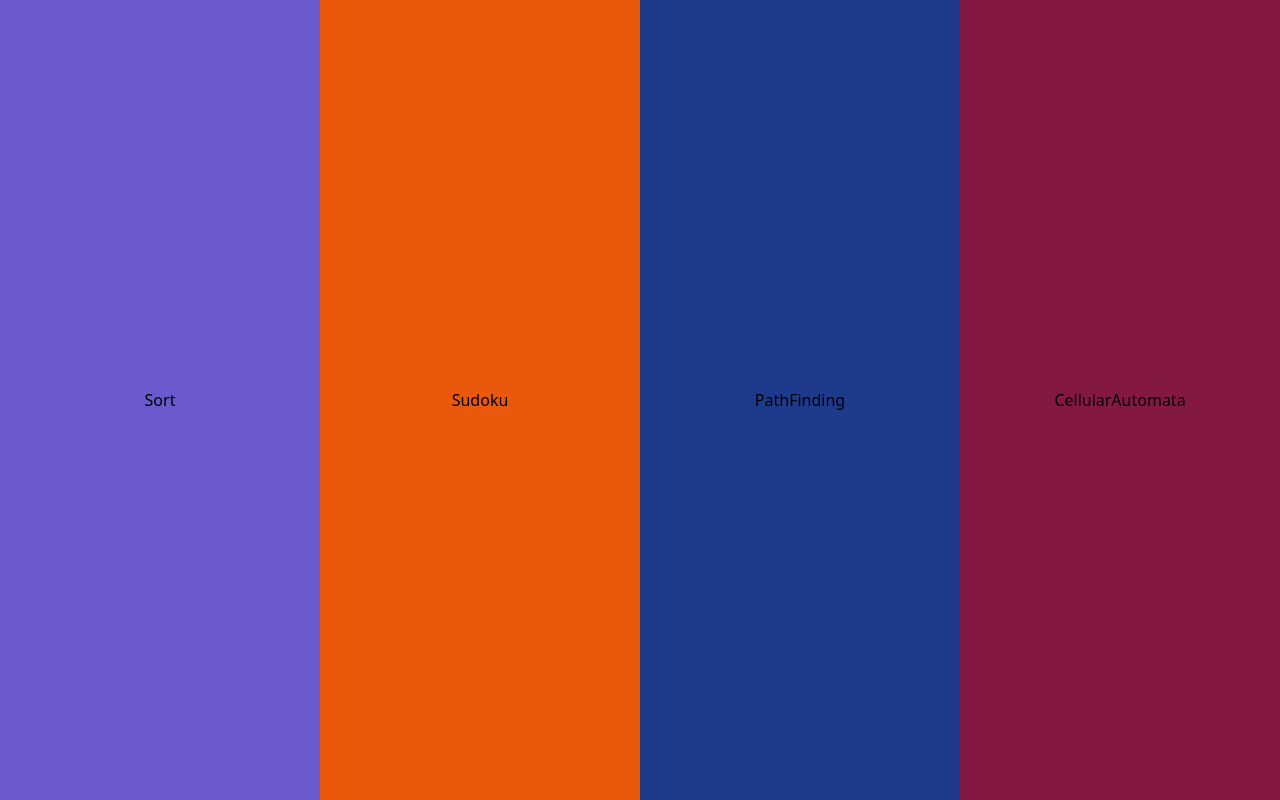
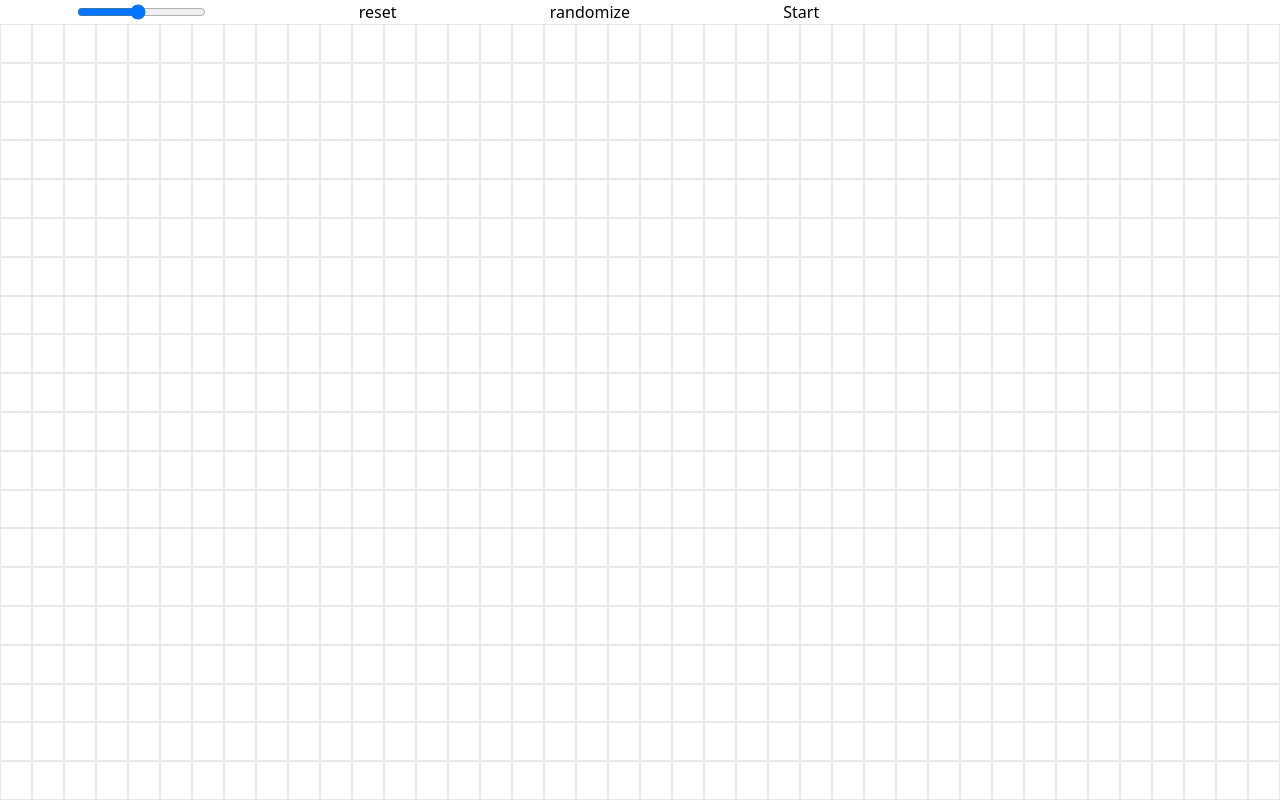
Before and after one commit to Madhurg2002/Visualizer, a React (Create React App) app: page /GameOfLife in a window 1280 px wide. Before the commit this address led to /home. Built offline with nearby package versions, Linux system fonts and the light colour scheme.

Commit message:
Cellular  Automata Complete Basic

```diff
--- a/package.json
+++ b/package.json
@@ -6,13 +6,13 @@
     "@testing-library/jest-dom": "^5.16.4",
     "@testing-library/react": "^13.3.0",
     "@testing-library/user-event": "^13.5.0",
+    "js-priority-queue": "^0.1.5",
     "react": "^18.2.0",
     "react-dom": "^18.2.0",
     "react-router-dom": "^6.3.0",
     "react-scripts": "5.0.1",
-    "react-select": "^5.4.0",
-    "react-tailwind": "^0.0.0",
-    "tailwind-react": "^0.0.0",
+    "react-select": "^5.7.0",
+    "tailwindcss": "^3.2.6",
     "web-vitals": "^2.1.4"
   },
   "scripts": {
--- a/src/App.js
+++ b/src/App.js
@@ -7,6 +7,7 @@ import Home from "./Page/Home"
 import PathFinding from "./Page/Pathfinding"
 import Sudoku from './Page/Sudoku';
 import CellularAutomata from './Page/CellularAutomata';
+import Temp from './Page/CellularAutomata/temp';
 export default function App() {
   return (
     <BrowserRouter>
@@ -16,6 +17,7 @@ export default function App() {
         <Route exact path="/Sudoku" element={<Sudoku />} />
         <Route exact path="/PathFinding" element={<PathFinding />} />
         <Route exact path="/CellularAutomata" element={<CellularAutomata />} />
+        <Route exact path="/GameOfLife" element={<Temp />} />
         <Route path="/*" element={<Navigate to="/home" />} />
       </Routes>
     </BrowserRouter>
--- /dev/null
+++ b/src/Page/CellularAutomata/temp.js
@@ -0,0 +1,122 @@
+import React, { useEffect, useState } from "react";
+import "./Index.css"
+// import Select from "react-select";
+// import DropdownComponent from "./DropDown";
+// import axios from "axios";
+// import Token from "../../Actions/Token";
+// import { useCookies } from "react-cookie";
+let arr = [];
+export default function PathFinding() {
+    const [Grid, setGrid] = useState();
+    const [size, setSize] = useState(20);
+    var md = false;
+    function lcp() { md = false; }
+    function lco() { md = true; }
+    var SleepTime = 2;
+    async function algo() {
+        console.log("?");
+        const arr1 = Array.from({ length: size }, () => Array.from({ length: 2 * size }, () => 0));
+        function check(j, i, arr) {
+            var cell = arr[j][i];
+            var count = -cell;
+            for (let k = j - 1; k <= j + 1; k++)
+                for (let l = i - 1; l <= i + 1; l++)
+                    count += arr[(size * 1 + k) % size][((2 * size) + l) % (2 * size)];
+            if (count < 2) {
+                return 0;
+            }
+            if ((cell === 1 && count === 2) || count === 3) return 1;
+            return 0;
+        } for (let j = 0; j < size; j++)
+            for (let i = 0; i < 2 * size; i++)
+                arr1[j][i] = check(j, i, arr);
+        arr = arr1
+        setGridtoArr(arr);
+    }
+    function handleChangeSpeed(a) {
+        SleepTime = a.target.value
+    }
+    function resetGrid() {
+        for (let j = 0; j < size; j++)
+            for (let i = 0; i < 2 * size; i++)
+                arr[j][i] = 0;
+        Array.from(document.getElementsByClassName("blocks")).forEach(e => { e.className = "blocks"; })
+    }
+    function change(e) {
+        if (md) {
+            const j = parseInt((e.target.parentElement.id).replace("j-", "")), i = parseInt((e.target.id).replace("i-", ""))
+            arr[j][i] = 1;
+            setGridtoArr(arr)
+        }
+    }
+    function setGridtoArr(arr) {
+        var t5 = [], t6 = [];
+        for (let j = 0; j < size; j++) {
+            t5 = [];
+            for (let i = 0; i < 2 * size; i++) {
+                if (arr[j][i] === 1)
+                    t5[i] = <button id={`i-${i}`} className="blocks path" value={0} onMouseEnter={change} onMouseUp={lcp} onMouseDown={e => { lco(); change(e) }} />;
+                else
+                    t5[i] = <button id={`i-${i}`} className="blocks" value={0} onMouseEnter={change} onMouseUp={lcp} onMouseDown={e => { lco(); change(e) }} />;
+            }
+            t6[j] = <div id={`j-${j}`} className="block-rows flex h-full w-screen" >{t5}</div>;
+        }
+        console.log("setarr")
+        setGrid(t6);
+    }
+    const [isRunning, setIsRunning] = useState(false);
+    function randomize(rows, cols) {
+        console.log(arr);
+        arr = new Array(rows);
+        for (let i = 0; i < rows; i++) {
+            arr[i] = new Array(cols);
+            for (let j = 0; j < cols; j++)
+                arr[i][j] = Math.round(Math.random()); // Generate either 0 or 1
+        }
+        console.log(arr);
+        setGridtoArr(arr);
+        return arr;
+    }
+    useEffect(() => {
+        // t1 = create2DArray(2 * size, size);
+        var temp = [], temp1 = [];
+        arr = Array.from({ length: size }, () => Array.from({ length: 2 * size }, () => 0));
+        for (let i = 0; i < 2 * size; i++)
+            temp[i] = <button id={`i-${i}`} className="blocks" value={0} onMouseEnter={change} onMouseUp={lcp} onMouseDown={e => { lco(); change(e) }} />;
+        for (let j = 0; j < size; j++)
+            temp1[j] = <div id={`j-${j}`} className="block-rows flex h-full w-screen" >{temp}</div>;
+        console.log(arr)
+        setGridtoArr(arr)
+        resetGrid();
+        // console.log(arr)
+        setIsRunning(false);
+        setGrid(<>{temp1}</>);
+    }, [size])
+    useEffect(() => {
+        let intervalId;
+        if (isRunning) {
+            intervalId = setInterval(() => {
+                algo()
+            }, 100);
+        }
+        return () => {
+            clearInterval(intervalId);
+        };
+    }, [isRunning]);
+    return (
+        < div className="flex flex-col h-screen w-screen" >
+            <div id="nav" className="flex justify-around  w-full h-100 ">
+                <input type="range" min={5} max={100} onChange={
+                    e => setTimeout(() => {
+                        setSize(e.target.value);
+                        resetGrid();
+                    }, 1000)} step={1} />
+                <button onClick={() => { setTimeout(() => { resetGrid(); }, 1000) }}>reset</button>
+                <button onClick={() => { setTimeout(() => { randomize(size, 2 * size); }) }}>randomize</button>
+                <button onClick={() => { setTimeout(() => { setIsRunning(prevIsRunning => !prevIsRunning); }, 1000) }}>{isRunning ? 'Stop' : 'Start'}</button>
+                <input type="number" onChange={handleChangeSpeed} />
+            </div >
+            {Grid}
+        </div >
+    );
+}
--- a/src/Page/Home/index.js
+++ b/src/Page/Home/index.js
@@ -2,7 +2,12 @@ import React from "react";
 import './index.css'
 import { Link } from 'react-router-dom';
 export default function Home() {
-    const options = [["Sort", "bg-yellow-600"], ["Sudoku", "bg-orange-600"], ["PathFinding", "bg-blue-900"],["CellularAutomata","bg-pink-900"]];
+    const options = [
+        ["Sort", "bg-yellow-600"],
+        ["Sudoku", "bg-orange-600"],
+        ["PathFinding", "bg-blue-900"],
+        ["CellularAutomata", "bg-pink-900"],
+        ["GameOfLife", "bg-pink-900"]];
     return (
         // <div class></div>
         <div className="flex w-full h-screen">
--- a/src/Page/Pathfinding/index.js
+++ b/src/Page/Pathfinding/index.js
@@ -2,6 +2,8 @@ import React, { useEffect, useState } from "react";
 import Select from "react-select";
 // import DropdownComponent from "./DropDown";
 import "./Index.css"
+import PriorityQueue from "js-priority-queue";
+
 // import axios from "axios";
 // import Token from "../../Actions/Token";
 // import { useCookies } from "react-cookie";
@@ -171,7 +173,7 @@ export default function PathFinding() {
                 val--;
             }
         } */
-        async function algo1() {
+        async function Dijkstra() {
             async function settospath(i, j, value) {
                 // console.log(j)
                 // console.log(document.getElementById(`j-${j}`))
@@ -208,16 +210,14 @@ export default function PathFinding() {
                 index++;
                 const SeacrhPath = document.getElementsByClassName("searching-path-current");
                 if (SeacrhPath.length === 0) { alert("No Path"); return; }
-                Array.from(SeacrhPath).forEach(async e => {
+                Array.from(SeacrhPath).forEach(e => {
                     if (parseInt(e.value) === index - 1) {
-                        settospathmain(parseInt(e.id.replace('i-', "")),
-                            parseInt(e.parentElement.id.replace('j-', "")),
-                            index);
+                        settospathmain(parseInt(e.id.replace('i-', "")), parseInt(e.parentElement.id.replace('j-', "")), index);
                     }
                 })
             }
         }
-        async function algo2() {
+        async function DFS() {
             async function SetToPath(i, j, value) {
                 await sleep(SleepTime)
                 const temp = document.getElementById(`j-${j}`).children;
@@ -253,28 +253,36 @@ export default function PathFinding() {
             await SetToPath(i, j, 0);
             if (!solved) alert("no path")
         }
-        async function algo3() {
+        async function A_Star() {
+            //drijska recursive...  get iside 1 indefinetly...
+            //make a 2d vectpr based on distance from the end  .. min distance keeps on calling
+            // var mp = new Map();
+            // var value = Math.abs(ei - i) + Math.abs(ej - i);
+            // const dir={{-1,0},{1,0}}
+            // mp.set({})
+            // while (pq.length) {
+            //     console.log(pq.peek()); pq.dequeue ();
+            // }
 
         }
-
         switch (AlgoNum) {
             case 1:
-                console.log("algo1");
-                await algo1();
+                console.log("Dijkstra");
+                await Dijkstra();
                 break;
 
             case 2:
-                console.log("algo2");
-                await algo2();
+                console.log("DFS");
+                await DFS();
                 break;
             case 3:
-                console.log("algo3");
-                await algo3();
+                console.log("A*");
+                await A_Star();
                 break;
 
             default:
                 console.log("Default");
-                await algo1();
+                await Dijkstra();
                 break;
         }
         if (solved) PathFind(ei, ej, parseInt(end.value) - 1);
@@ -314,7 +322,7 @@ export default function PathFinding() {
                 <Select className="w-2/12" options={[
                     { Value: 1, label: 'Concurrent Dijkstra' },//Single Source Shortest Path
                     { Value: 2, label: 'DFS' },
-                    { Value: 3, label: 'BFS' }
+                    { Value: 3, label: 'A-Star' }
                 ]} onChange={handleChange} />
                 <input type="number" onChange={handleChangeSpeed} />
                 <button onClick={() => algoMain(AlgoNum)}> solve</button>
--- a/src/Page/Sudoku/index.js
+++ b/src/Page/Sudoku/index.js
@@ -3,13 +3,13 @@ import "../Sudoku/index.css"
 export default function Sudoku() {
     const [board, SetBoard] = useState();
     const [numbers, setnumber] = useState();
-    const [size, setSize] = useState(2);
+    const [size, setSize] = useState(3);
     var SelectedNumberMain = null;
     function numberselected(SelectedNumber) {
         if (SelectedNumberMain === SelectedNumber) SelectedNumberMain = null;
         else SelectedNumberMain = SelectedNumber;
     }
-    function valid(NumberToBePlaced){
+    function valid(NumberToBePlaced) {
 
     }
     function changeBlock(e) {
@@ -36,15 +36,11 @@ export default function Sudoku() {
         SetBoard(
             <div className={`flex-col  border-2 border-black `}>{temp4}</div>);
     }, [size])
-    return <div className="h-screen flex-col">
-        <div className="flex centeredGrid">
-            Navbar
-            <input type="range" min={1} max={4} defaultValue={2} onChange={e => setTimeout(() => { setSize(e.target.value); console.log(e.target.value) }, 1000)} step={1} />
-        </div>
-        <div className="centeredGrid w-screen">
-            {numbers}
-        </div>
-        <div className="h-full centeredGrid">
+    return <div className="h-1/2 flex-col">
+        {/* <div className="flex centeredGrid">
+            <input type="range" min={2} max={4} defaultValue={2} onChange={e => setTimeout(() => { setSize(e.target.value); console.log(e.target.value) }, 1000)} step={1} />
+        </div> */}
+        <div className="h-1/2 centeredGrid">
             {board}
         </div>
     </div >;
```
Also changed, not shown: 1 other file (tests, documents, lock files or other folders).
